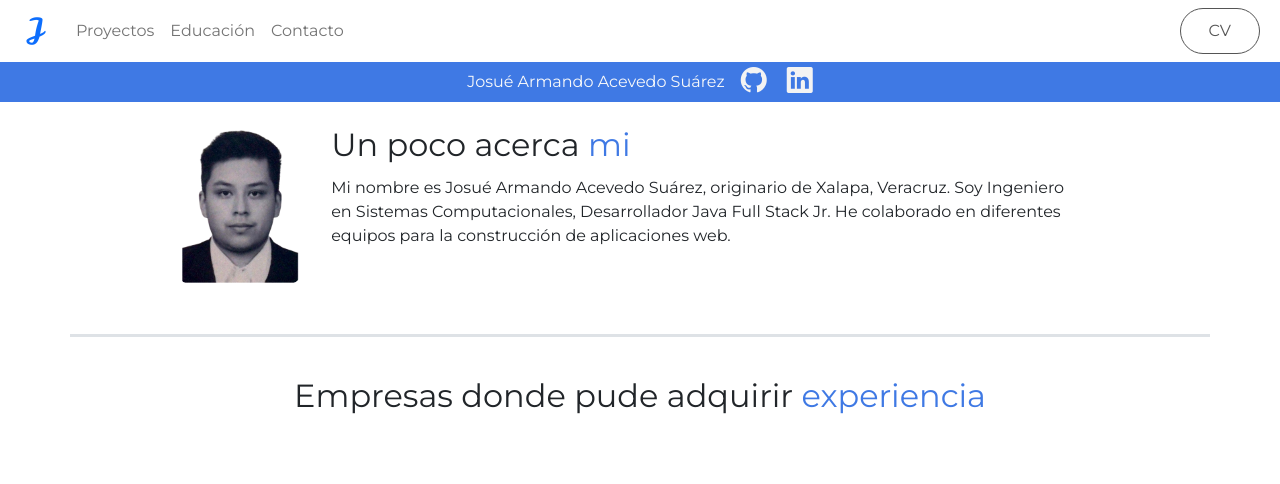
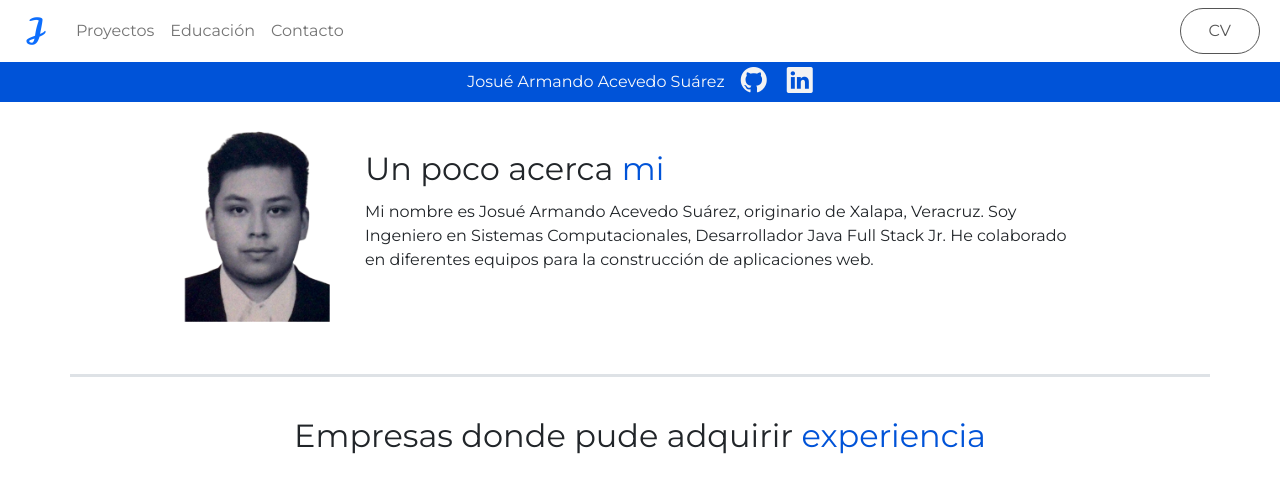
Before and after one commit to JosueAcevedo99/Portafolio-Josue-Acevedo, a plain HTML site: page index.html in a window 1280 px wide. Shown: the top 484 px of the page. Drawn offline with nearby package versions, Linux system fonts and the light colour scheme.

Commit message:
color change

```diff
--- a/css/main.css
+++ b/css/main.css
@@ -9,7 +9,7 @@ body {
 
 
 :root{
-    --color: #3f79e4;
+    --color: #0053d8;
     --dark: #092032;
 }
 
--- a/index.html
+++ b/index.html
@@ -78,11 +78,11 @@
   <div class="row w-75 mx-auto mt-3">
 
     <div class="col-lg-12 col-md-12 col-sm-12 d-flex mt-2 justify-content-start  my-5 icono-wrap">
-      <img src="./img/avatar-image.png" alt="avatar" width="180" height="160">
+      <img src="./img/avatar-image.png" alt="avatar" width="180" height="200">
 
       <div>
-        <h1 class="fs-2 px-4 pb-1 icono-wrap"> Un poco acerca <span class="text-primary">mi </span></h1>
-        <p class="px-4 ">Mi nombre es Josué Armando Acevedo Suárez, originario de Xalapa, Veracruz. Soy Ingeniero en
+        <h1 class="fs-2 px-4 pt-4 pb-1 icono-wrap"> Un poco acerca <span class="text-primary">mi </span></h1>
+        <p class="px-4 text-start">Mi nombre es Josué Armando Acevedo Suárez, originario de Xalapa, Veracruz. Soy Ingeniero en
           Sistemas Computacionales, Desarrollador Java Full Stack Jr.
           He colaborado en diferentes equipos para la construcción de aplicaciones web.</p>
       </div>
@@ -388,7 +388,7 @@
 
 
 
-  <!-- Modal -->
+  <!-- Modal EMAIL-->
   <div class="modal fade" id="exampleModal" tabindex="-1" aria-labelledby="exampleModalLabel" aria-hidden="true">
     <div class="modal-dialog modal-dialog-centered modal-xl">
       <div class="modal-content">
@@ -434,7 +434,7 @@
       </div>
     </div>
   </div>
-  <!-- end of Modal -->
+  <!-- end of Modal EMAIL-->
 
 
   <!-- Modal CHATEAR -->
@@ -449,7 +449,7 @@
           <div class="row">
             <div class="col-12">
               <div class="intro py-2">
-                <h3 class="text-center">Chatea conmigo directamente</h3>
+                <h1 class="text-center">Chatea conmigo directamente</h1>
               </div>
             </div>
           </div>
```
